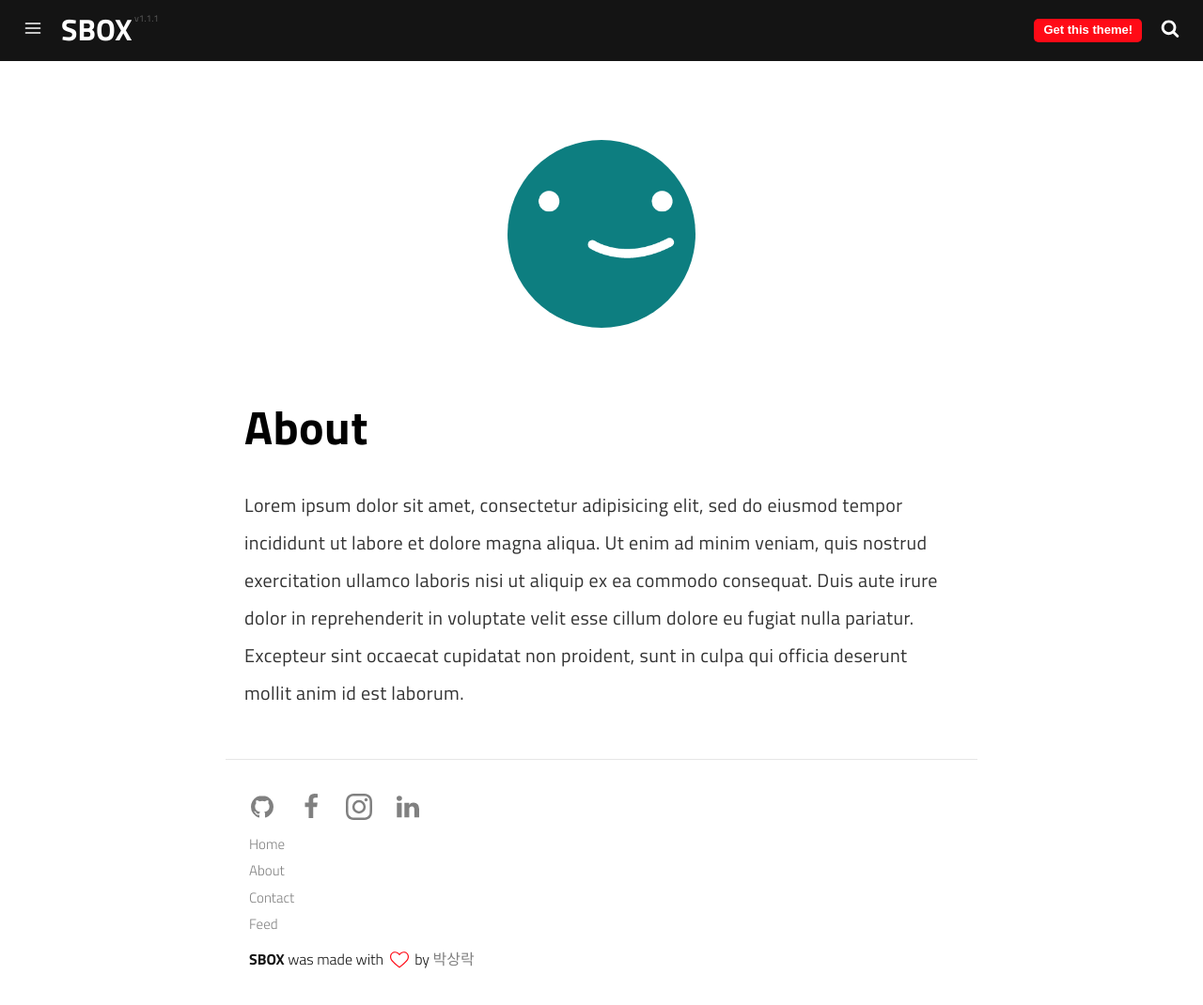
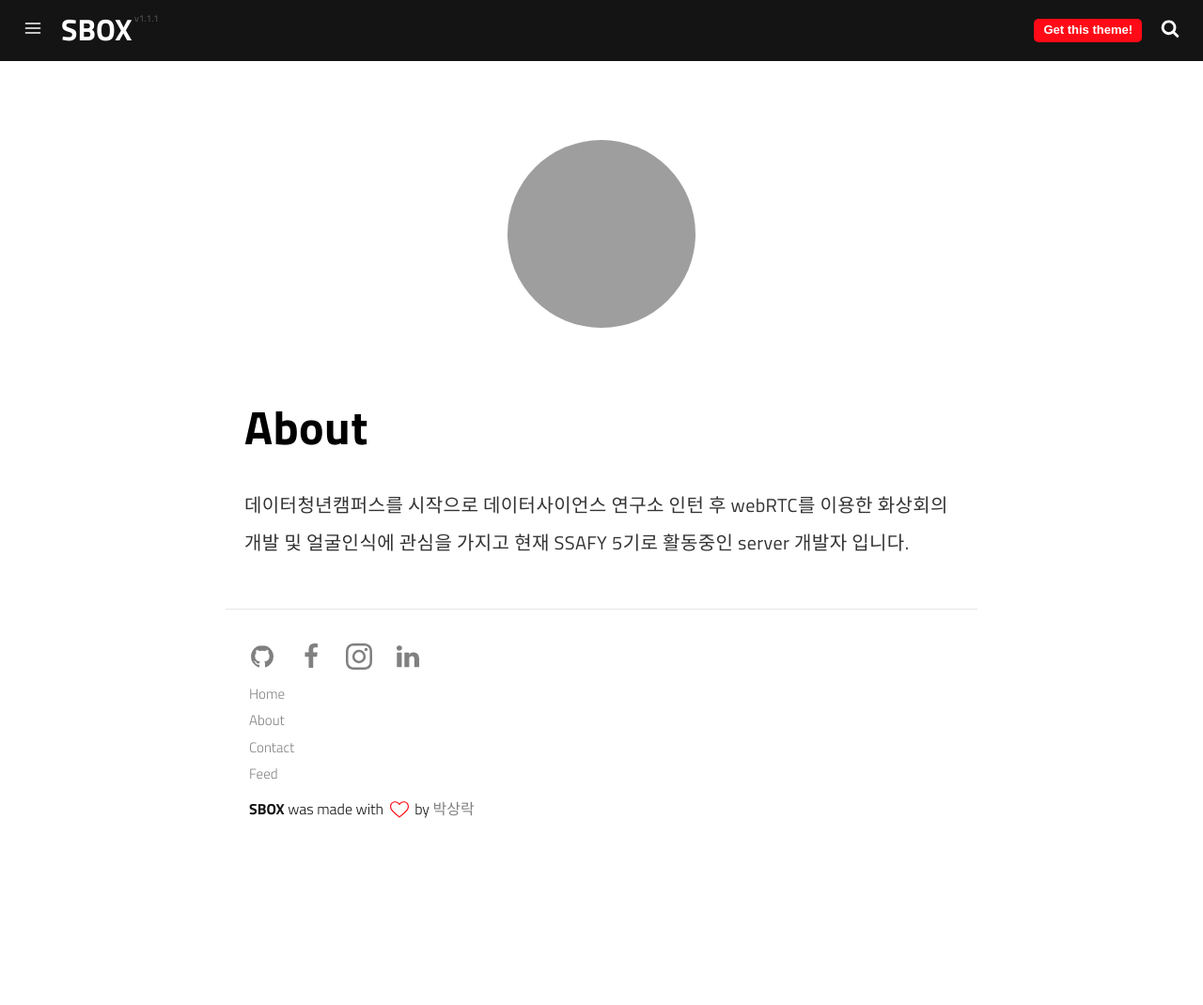
Before and after one commit to sang-rak/sang-rak.github.io, a Jekyll site: the page built from pages/about.md, in a window 1280 px wide and 1070 px high. Shown: the whole window at 94% size. Built offline with Jekyll 4.4.1, drawn with Linux system fonts in a browser that asks for light colours; a script that is not in the unit is left out; grey boxes are pictures that could not be loaded.

Commit message:
about revise

```diff
--- a/pages/about.md
+++ b/pages/about.md
@@ -5,13 +5,9 @@ description: Some description.
 permalink: /about/
 ---
 
-<img class="img-rounded" src="/assets/img/uploads/profile.png" alt="Thiago Rossener" width="200">
+<img class="img-rounded" src="https://avatars.githubusercontent.com/u/62869880?v=4" alt="Thiago Rossener" width="200">
 
 # About
 
-Lorem ipsum dolor sit amet, consectetur adipisicing elit, sed do eiusmod
-tempor incididunt ut labore et dolore magna aliqua. Ut enim ad minim veniam,
-quis nostrud exercitation ullamco laboris nisi ut aliquip ex ea commodo
-consequat. Duis aute irure dolor in reprehenderit in voluptate velit esse
-cillum dolore eu fugiat nulla pariatur. Excepteur sint occaecat cupidatat non
-proident, sunt in culpa qui officia deserunt mollit anim id est laborum.
+데이터청년캠퍼스를 시작으로 데이터사이언스 연구소 인턴 후 webRTC를 이용한 화상회의 개발 및 얼굴인식에 관심을 가지고
+현재 SSAFY 5기로 활동중인 server 개발자 입니다.
```
Also changed, not shown: pages/about-1.md (+4 -8 lines).
